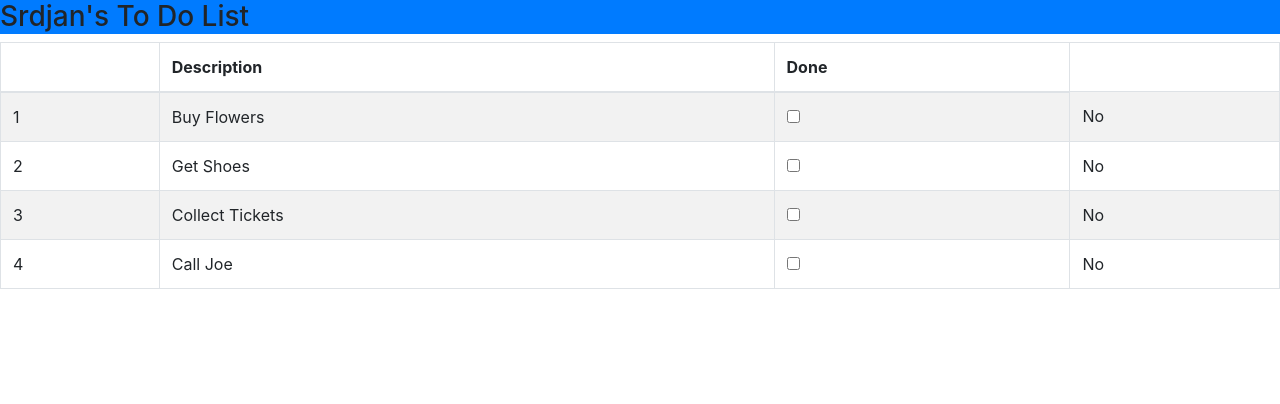
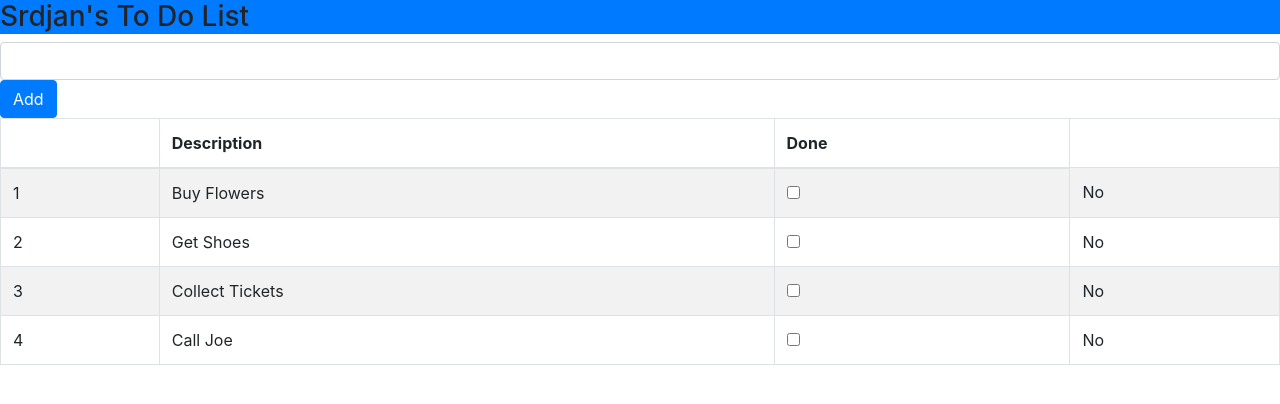
Before and after one commit to riffoman/ProAngular2017, an Angular app in the folder todo/: page / in a window 1280 px wide. Shown: the top 404 px of the page. Built offline with nearby package versions, Linux system fonts and the light colour scheme.

Commit message:
dodana funkcionalnost za dodavanje stavki u listu / tabelu

```diff
--- a/todo/src/app/app.component.html
+++ b/todo/src/app/app.component.html
@@ -1,4 +1,10 @@
 <h3 class="bg-primary p-a-1">{{getName()}}'s To Do List</h3>
+<div class="m-t-1 m-b-1">
+  <input class="form-control" #todoText />
+  <button class="btn btn-primary m-t-1" (click)="addItem(todoText.value)">
+    Add
+  </button>
+</div>
 <table class="table table-striped table-bordered">
   <thead>
     <tr>
@@ -11,7 +17,9 @@
     <tr *ngFor="let item of getTodoItems(); let i = index">
       <td>{{ i + 1 }}</td>
       <td>{{ item.action }}</td>
-      <td><input type="checkbox" [(ngModel)]="item.done" /></td>
+      <td>
+        <input type="checkbox" [(ngModel)]="item.done" />
+      </td>
       <td [ngSwitch]="item.done">
         <span *ngSwitchCase="true">Yes</span>
         <span *ngSwitchDefault>No</span>
--- a/todo/src/app/app.component.ts
+++ b/todo/src/app/app.component.ts
@@ -16,4 +16,10 @@ export class AppComponent {
   getTodoItems() {
     return this.model.items.filter(item => !item.done);
   }
+
+  addItem(newItem) {
+    if (newItem != "") {
+      this.model.items.push(new TodoItem(newItem, false));
+    }
+  }
 }
```
